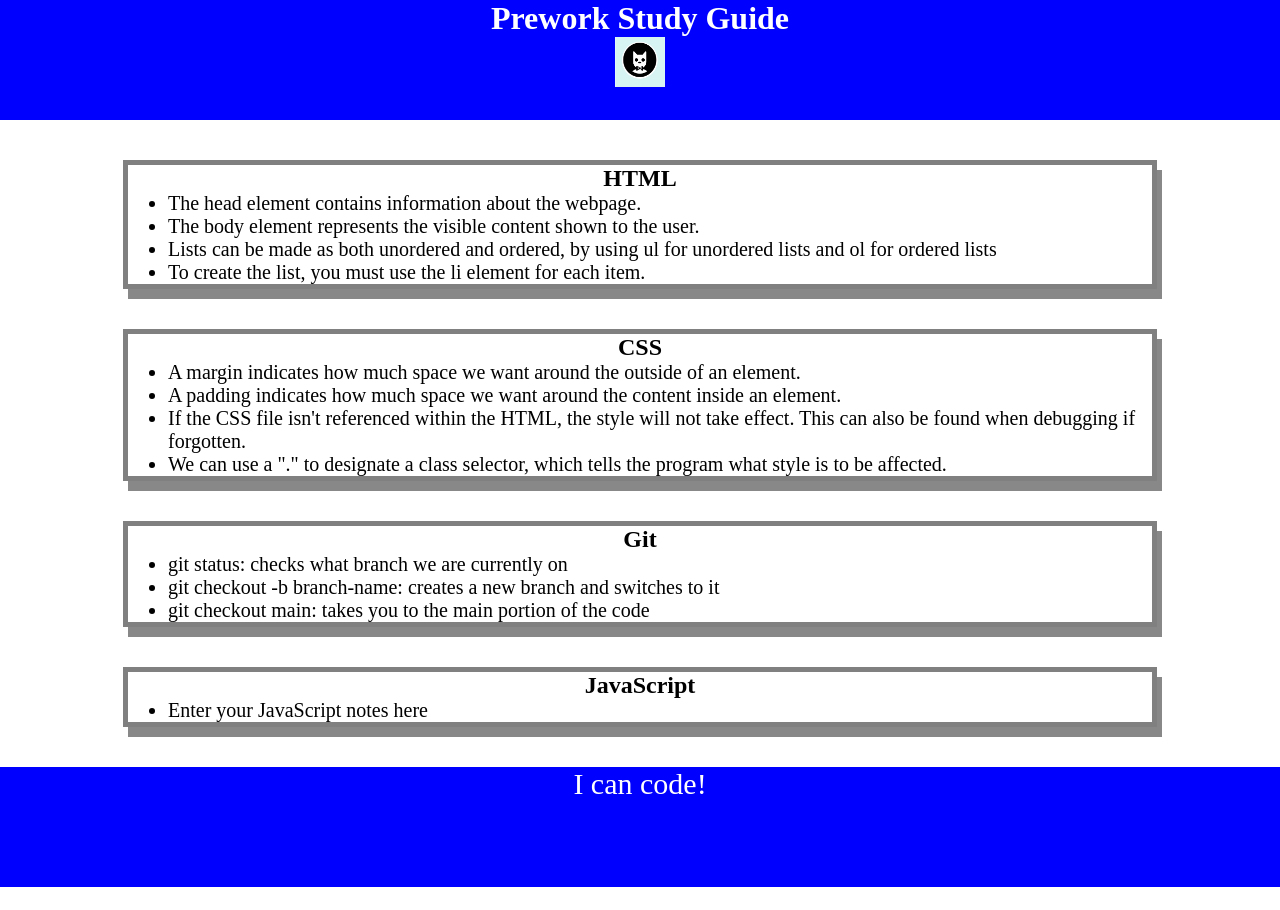
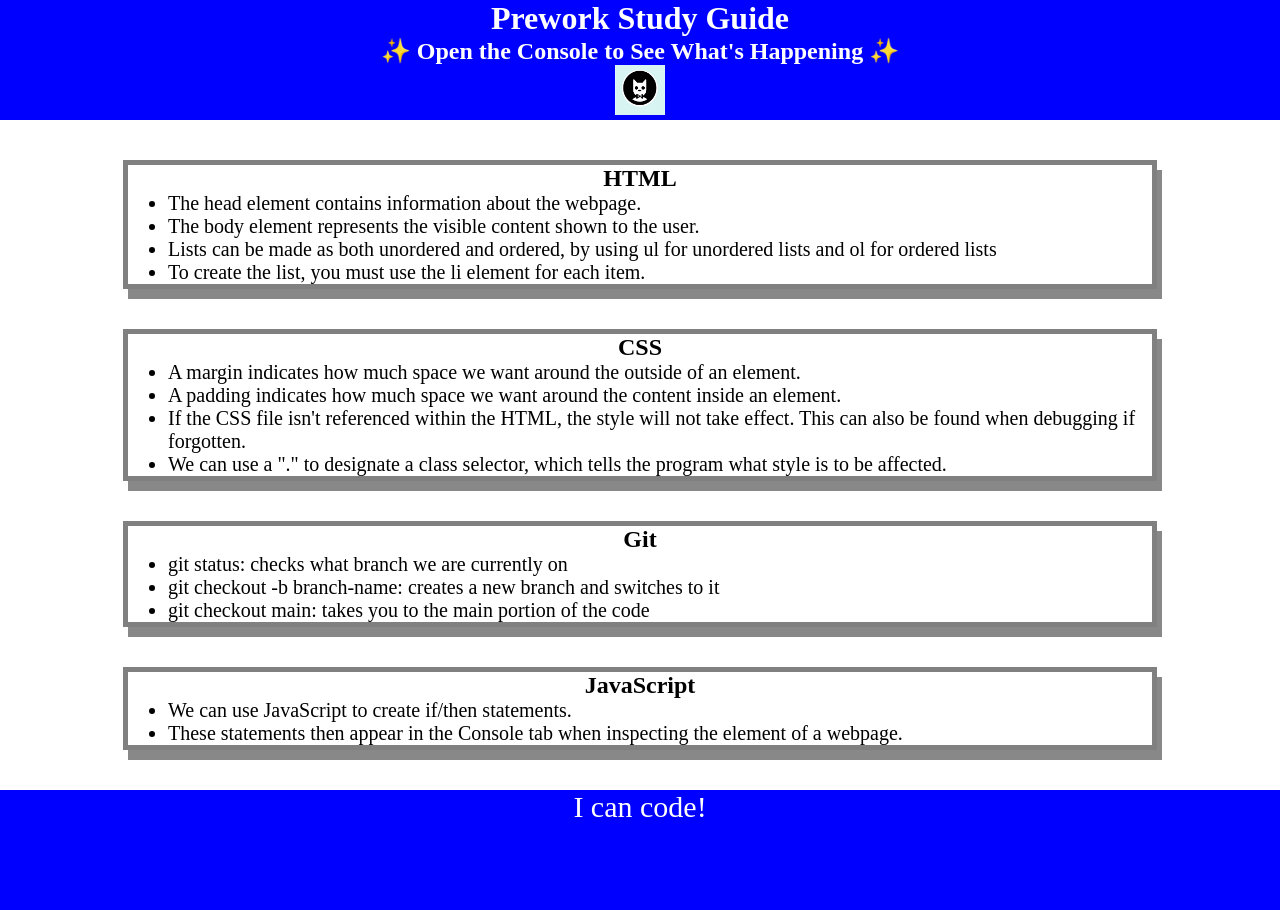
Before and after one commit to jmcdlungren/prework-study-guide, a plain HTML site: page index.html in a window 1280 px wide. Before the commit the page ends 887 px from the top, so only its background shows below. Drawn offline with Linux system fonts and the light colour scheme.

Commit message:
added JavaScript to project

```diff
--- /dev/null
+++ b/assets/script.js
@@ -0,0 +1,20 @@
+var topics = ['HTML', 'CSS', 'Git', 'JavaScript'];
+
+for (var x = 0; x < topics.length; x++) {
+    console.log(topics[x]);
+   }
+
+/*
+
+if (topic === 'HTML') {
+  console.log("Let's study HTML!");
+} else if (topic === 'CSS') {
+  console.log("Let's study CSS!");
+} else if (topic === 'Git') {
+  console.log("Let's study Git!");
+} else if (topic === 'JavaScript') {
+  console.log("Let's study JavaScript!");
+} else {
+  console.log('Please try again!');
+}
+*/
--- a/index.html
+++ b/index.html
@@ -10,6 +10,7 @@
   <body>
     <header id="top">
       <h1>Prework Study Guide</h1>
+      <h2>✨ Open the Console to See What's Happening ✨</h2>
       <img src="./assets/bowtie-cat.png" alt="Profile image of cat wearing a bow tie." />
     </header>
     <main>
@@ -42,7 +43,8 @@
       <section class="card" id="javascript-section">
         <h2>JavaScript</h2>
         <ul>
-          <li>Enter your JavaScript notes here</li>
+          <li>We can use JavaScript to create if/then statements.</li>
+          <li>These statements then appear in the Console tab when inspecting the element of a webpage.</li>
         </ul>
       </section>
     </main>
@@ -50,5 +52,6 @@
     <footer>
       <p>I can code!</p>
     </footer>
+    <script src="./assets/script.js"></script>
   </body>
 </html>
```
